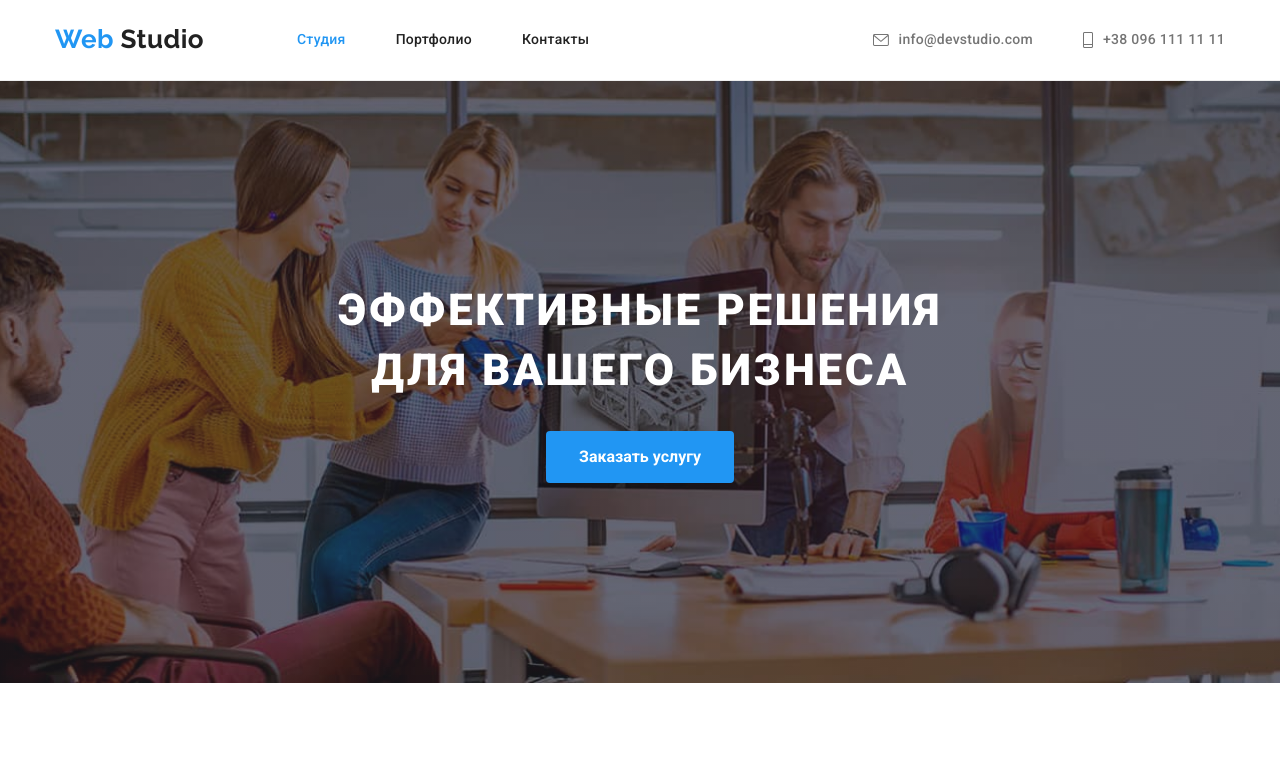
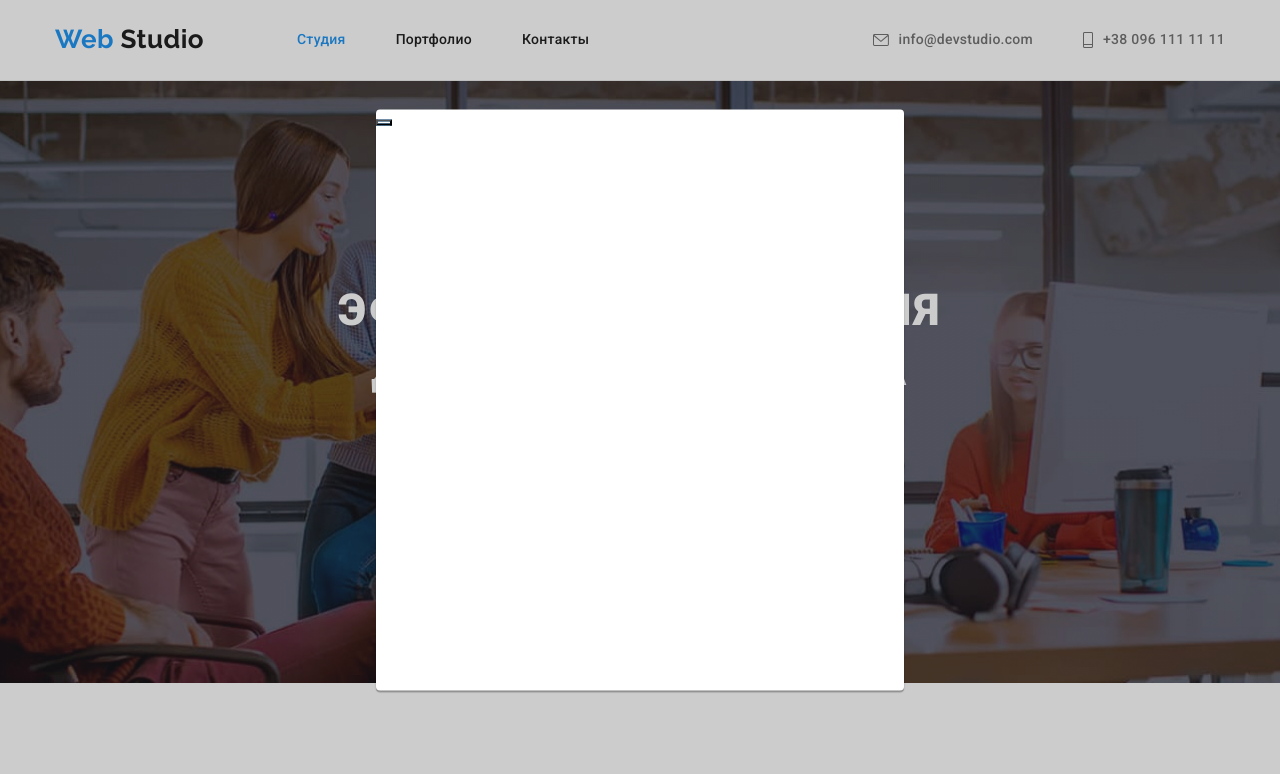
Before and after one commit to KaterynaChaplynska/goit-markup-hw-05, a plain HTML site: page index.html in a window 1280 px wide. Both pictures are taken after a click on the button "Заказать услугу". Shown: the top 774 px of the page. Drawn offline with nearby package versions, Linux system fonts and the light colour scheme.

Commit message:
modal window

```diff
--- a/css/styles.css
+++ b/css/styles.css
@@ -739,3 +739,50 @@ img {
 .footer-icon {
   fill: var(--title-text-color);
 }
+
+
+
+
+.backdrop {
+  position: fixed;
+  top: 0;
+  left: 0;
+  width: 100%;
+  height: 100%;
+  background: rgba(0, 0, 0, 0.2);
+
+}
+
+.backdrop.is-hidden {
+  opacity: 0;
+  pointer-events: none;
+}
+
+.modal {
+  max-height: 581px;
+  max-width: 528px;;
+  width: 100%;
+  height: 100%;
+  overflow-x: hidden;
+  overflow-y: scroll;
+
+  background: var(--title-text-color);
+  box-shadow: 0px 1px 3px rgba(0, 0, 0, 0.12),
+  0px 1px 1px rgba(0, 0, 0, 0.14),
+  0px 2px 1px rgba(0, 0, 0, 0.2);
+  border-radius: 4px;
+
+  position: absolute;
+  top:50%;
+  left: 50%;
+  transform: translate(-50%, -50%);
+}
+
+.close-black {
+  background-image: url("/images/close-black-18dp.jpg");
+  background-color: #2196f3;
+  background-size: 20px;
+
+
+
+}
--- a/index.html
+++ b/index.html
@@ -57,8 +57,11 @@
          <section class="hero">
 
              <h1 class="hero-title">Эффективные решения <br /> для вашего бизнеса</h1>
-             <button class="button">Заказать услугу</button>
+             <button class="button" data-modal-open>Заказать услугу</button>
+
+
          </section>
+
          <section class="section feature">
              <div class="container">
              <ul class="feature-list list">
@@ -370,5 +373,16 @@
               </div>
           </div>
       </footer>
+    <div class="backdrop is-hidden" data-modal>
+        <div class="modal">
+
+            <button class="close-black " data-modal-close> </button>
+        </div>
+    </div>
+
+
+
+    <script src="./js/modal.js"></script>
+
    </body>
 </html>
--- /dev/null
+++ b/js/modal.js
@@ -0,0 +1,14 @@
+(() => {
+  const refs = {
+    openModalBtn: document.querySelector("[data-modal-open]"),
+    closeModalBtn: document.querySelector("[data-modal-close]"),
+    modal: document.querySelector("[data-modal]"),
+  };
+
+  refs.openModalBtn.addEventListener("click", toggleModal);
+  refs.closeModalBtn.addEventListener("click", toggleModal);
+
+  function toggleModal() {
+    refs.modal.classList.toggle("is-hidden");
+  }
+})();
```
Also changed, not shown: images/close-black-18dp.jpg (added).
